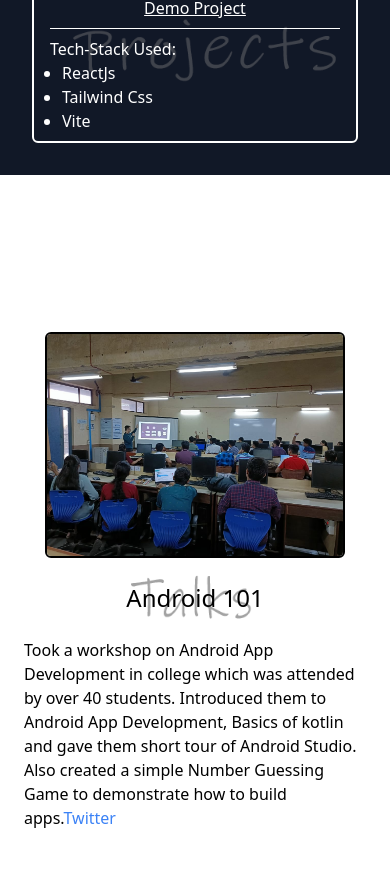
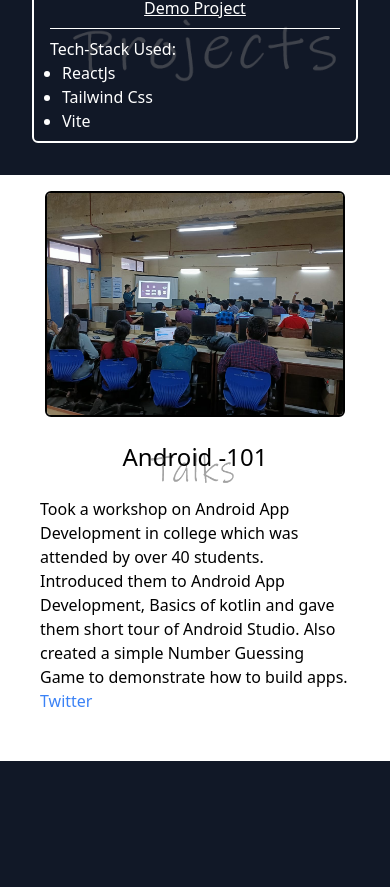
Before and after one commit to prathameshkarambelkar/my-portfolio-website, a React (Vite) app: page / in a window 390 px wide. Shown: the part 3797-4684 px from the top of the page. Built offline with nearby package versions, Linux system fonts and the light colour scheme.

Commit message:
totally responsive talks, created Talk component

```diff
--- /dev/null
+++ b/src/components/Talk.jsx
@@ -0,0 +1,34 @@
+import React from 'react'
+
+const Talk = ({img,title,description,link}) => {
+  return (
+    <>
+        <div className="md:flex md:flex-row flex flex-col lg:ml-4 m-4 items-center justify-center">
+          <img
+            width={300}
+            height={200}
+            className="border-2  border-black rounded-md"
+            src={img}
+          />
+          <div className=" flex flex-col items-center p-2 my-2 justify-center">
+            <h1 className="text-center text-2xl p-2 ">{title}</h1>
+            <p className="text-left p-2 m-2">
+            {description}
+              {/* Took a workshop on Android App Development in college which was
+              attended by over 40 students. . */}
+              <a
+                target="_blank"
+                rel="noopener noreferrer"
+                href={link}
+                className="text-bold text-blue-500"
+              >
+                Twitter
+              </a>
+            </p>
+          </div>
+        </div>
+    </>
+  )
+}
+
+export default Talk
--- a/src/components/Talks.jsx
+++ b/src/components/Talks.jsx
@@ -1,38 +1,25 @@
 import React from "react";
+import Talk from "./Talk";
 
 const Talks = () => {
   return (
     <>
       <section
         id="Talks"
-        className=" flex h-screen justify-center items-center   bg-fixed bg-center bg-cover bg-[url('/TalksSmall.png')] lg:bg-[url('/Talks.png')] md:bg-[url('/Talks.png')] "
+        className=" flex flex-col  justify-center items-center   bg-fixed bg-center bg-cover bg-[url('/TalksSmall.png')] lg:bg-[url('/Talks.png')] md:bg-[url('/Talks.png')] "
       >
-        <div className="md:flex md:flex-row flex flex-col lg:ml-4  items-center justify-center">
-          <img
-            width={300}
-            height={200}
-            className="border-2  border-black rounded-md"
-            src="/Android-Workshop.jpeg"
-          />
-          <div className=" flex flex-col items-center p-2 my-2 justify-center">
-            <h1 className="text-center text-2xl p-2 ">Android 101</h1>
-            <p className="text-left p-2 m-2">
-              Took a workshop on Android App Development in college which was
-              attended by over 40 students. Introduced them to Android App
-              Development, Basics of kotlin and gave them short tour of Android
-              Studio. Also created a simple Number Guessing Game to demonstrate
-              how to build apps.
-              <a
-                target="_blank"
-                rel="noopener noreferrer"
-                href="https://twitter.com/PrathameshK_69/status/1579883144739622912?s=20&t=ZbO33qBvd4YqdSeCLSTJsg"
-                className="text-bold text-blue-500"
-              >
-                Twitter
-              </a>
-            </p>
-          </div>
-        </div>
+        <Talk
+          img={"/Android-Workshop.jpeg"}
+          title={"Android -101"}
+          link={
+            "https://twitter.com/PrathameshK_69/status/1579883144739622912?s=20&t=Op4E3Rxws2fdK30lIk1x4A"
+          }
+          description={
+            "Took a workshop on Android App Development in college which was attended by over 40 students. Introduced them to Android App Development, Basics of kotlin and gave them short tour of Android    Studio. Also created a simple Number Guessing Game to demonstrate how to build apps. "
+          }
+        />
+
+
       </section>
     </>
   );
```
